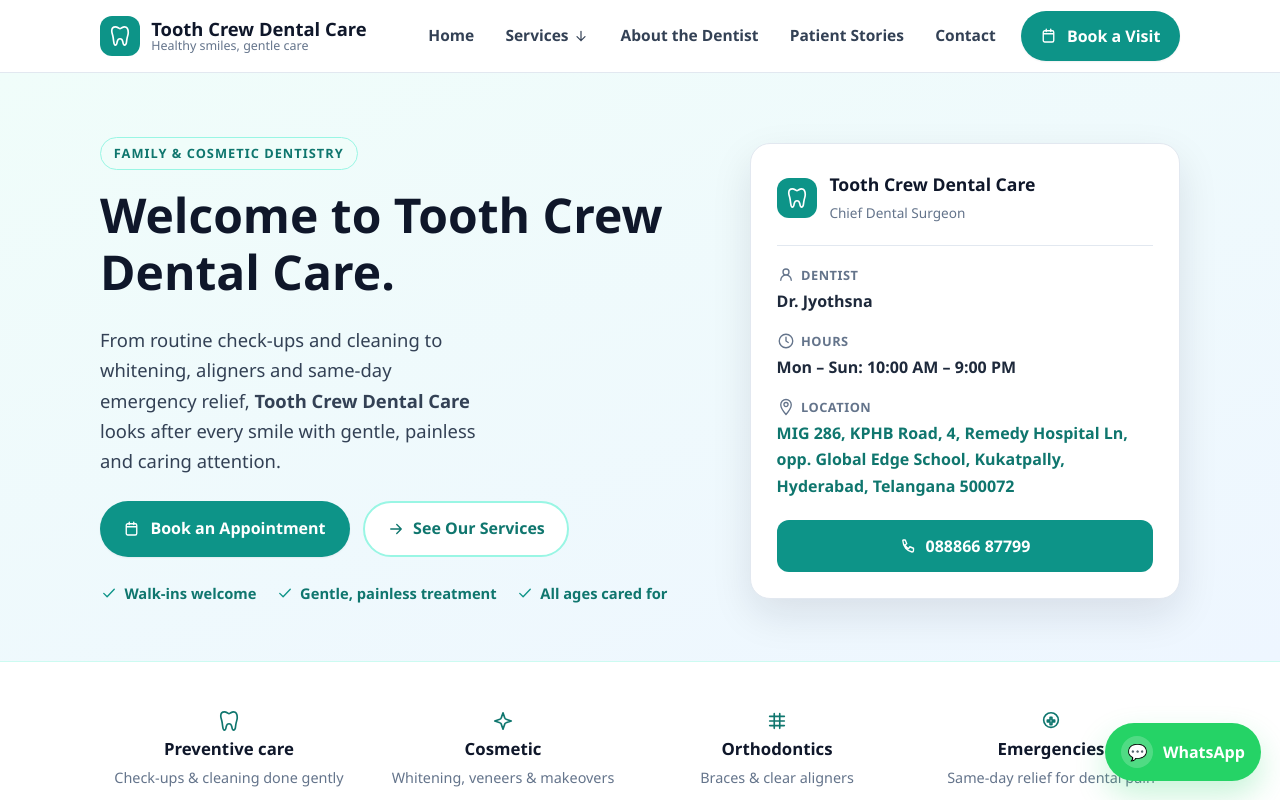
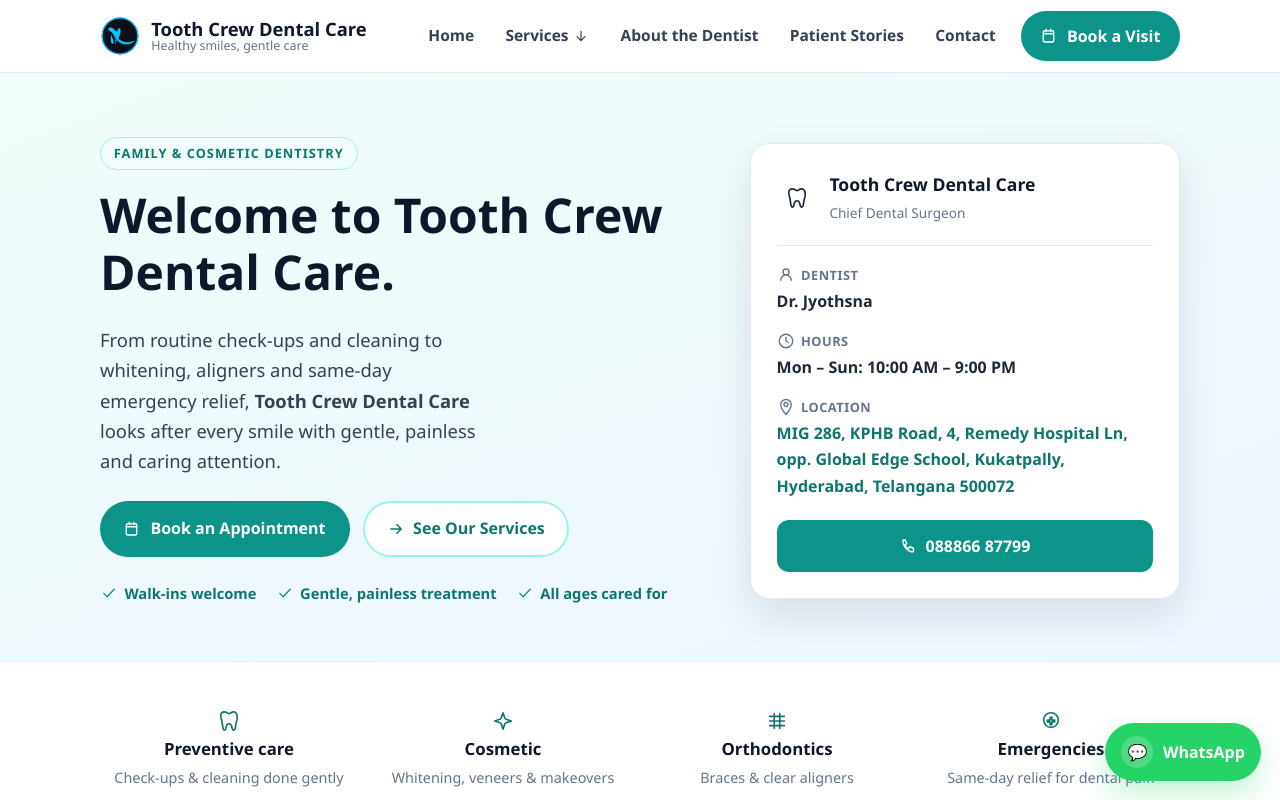
Before and after one commit to deepjsr/royal-clinic, a React (Create React App) app: page / in a window 1280 px wide. Shown: the top 800 px of the page. Built offline with nearby package versions, Linux system fonts and the light colour scheme.

Commit message:
fix:original logo updated

```diff
--- a/src/App.css
+++ b/src/App.css
@@ -30,9 +30,6 @@
 .brand-mark {
   width: 40px;
   height: 40px;
-  border-radius: 12px;
-  background: var(--teal-600);
-  color: #fff;
   display: inline-flex;
   align-items: center;
   justify-content: center;
@@ -42,7 +39,6 @@
 .brand-mark-lg {
   width: 96px;
   height: 96px;
-  border-radius: 24px;
 }
 
 .brand-text {
--- a/src/components/Header.js
+++ b/src/components/Header.js
@@ -2,6 +2,7 @@ import React, { useState, useRef, useEffect } from 'react';
 import { NavLink, Link, useLocation } from 'react-router-dom';
 import { navItems, clinic } from '../data/site';
 import Icon from './Icon';
+import Logo from './Logo';
 
 function ServicesSubmenu({ onNavigate }) {
   const services = navItems.find((i) => i.children);
@@ -41,9 +42,7 @@ export default function Header() {
     <header className="site-header">
       <div className="container header-inner">
         <Link to="/home" className="brand" aria-label={`${clinic.name} home`}>
-          <span className="brand-mark" aria-hidden="true">
-            <Icon name="tooth" size={22} />
-          </span>
+          <Logo size={40} className="brand-mark" />
           <span className="brand-text">
             <strong>{clinic.name}</strong>
             <small>{clinic.tagline}</small>
--- /dev/null
+++ b/src/components/Logo.js
@@ -0,0 +1,58 @@
+import React from 'react';
+
+export default function Logo({ size = 40, className }) {
+  return (
+    <svg
+      xmlns="http://www.w3.org/2000/svg"
+      viewBox="0 0 500 500"
+      width={size}
+      height={size}
+      className={className}
+      aria-hidden="true"
+      focusable="false"
+    >
+      {/* Dark Outer Circle Background */}
+      <circle cx="250" cy="250" r="230" fill="#0b0f19" />
+
+      {/* Cyan Border Ring */}
+      <circle
+        cx="250"
+        cy="250"
+        r="222"
+        fill="none"
+        stroke="#00cbff"
+        strokeWidth="15"
+      />
+
+      {/* Main Stylized Tooth and Wave Graphic */}
+      <path
+        d="M 110 180
+           C 90 150, 130 130, 165 155
+           C 180 165, 195 200, 215 190
+           C 230 180, 220 145, 245 155
+           C 275 165, 245 250, 230 280
+           C 245 295, 300 360, 445 305
+           C 370 375, 275 365, 218 305
+           C 200 300, 185 280, 175 255
+           C 155 210, 135 240, 135 290
+           C 135 340, 155 355, 168 345
+           C 180 335, 160 290, 150 260
+           C 145 245, 158 220, 165 240
+           C 175 270, 190 290, 205 300
+           C 180 250, 155 195, 125 190
+           C 115 190, 115 185, 110 180 Z"
+        fill="#00cbff"
+      />
+
+      {/* Dental Implant Screw Threads */}
+      <g fill="#00cbff">
+        {/* Top Thread */}
+        <path d="M 200 304 C 185 304, 182 312, 198 315 C 210 317, 215 312, 200 304 Z" />
+        {/* Middle Thread */}
+        <path d="M 197 320 C 185 320, 183 328, 197 331 C 208 333, 211 327, 197 320 Z" />
+        {/* Bottom Tip */}
+        <path d="M 195 336 C 187 336, 186 352, 194 352 C 201 352, 202 342, 195 336 Z" />
+      </g>
+    </svg>
+  );
+}
```
